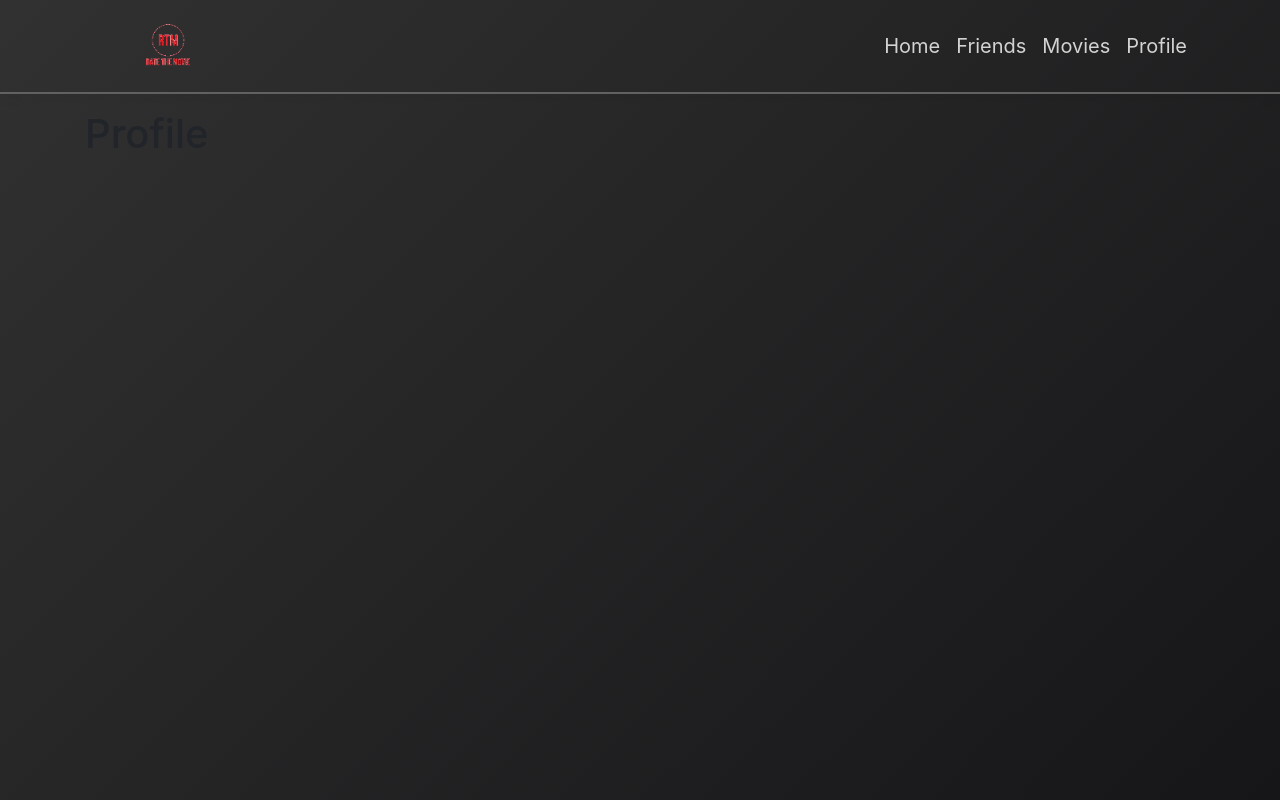
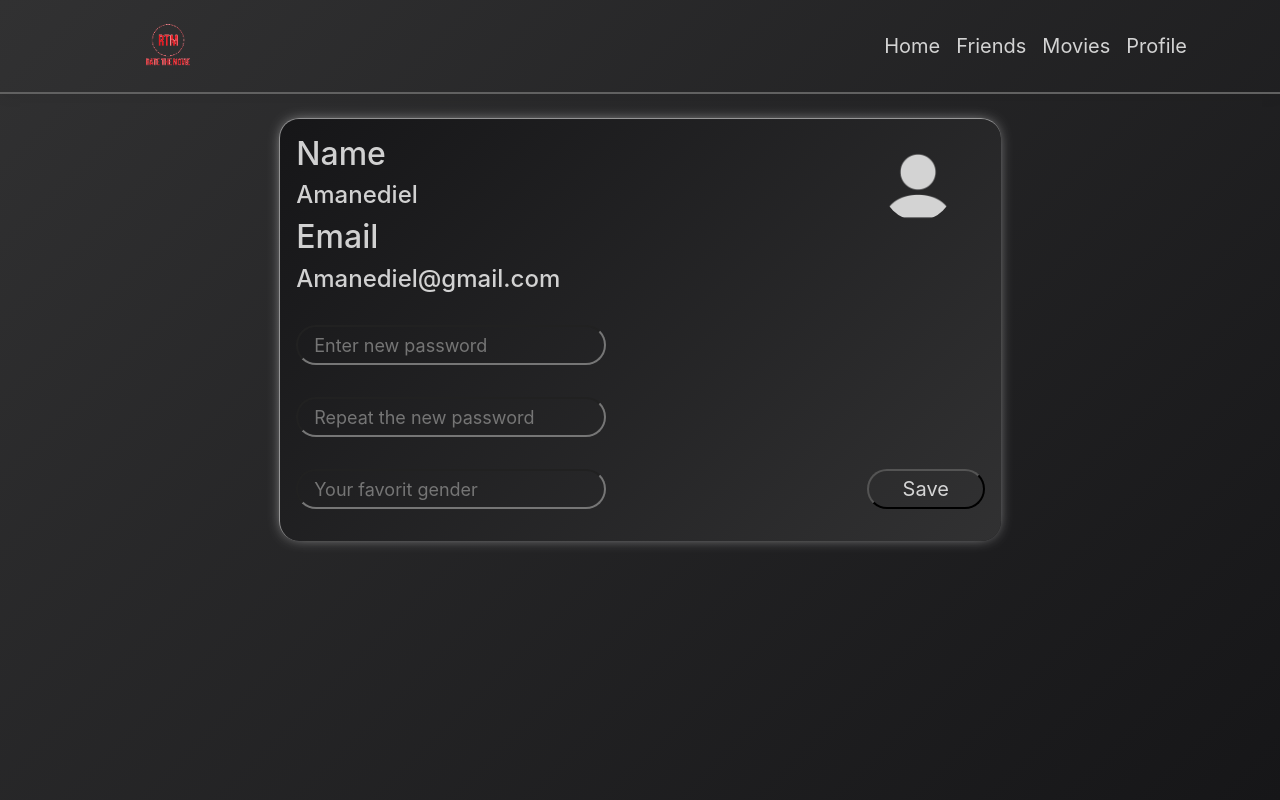
Before and after one commit to Mojtabarezaei4/RateTheMovie, a React (Create React App) app in the folder RateTheMovie/RateTheMovie/ClientApp/: page /profile in a window 1280 px wide. Built offline with nearby package versions, Linux system fonts and the light colour scheme.

Commit message:
Made the profileCard

```diff
--- a/RateTheMovie/RateTheMovie/ClientApp/src/components/card/Card.css
+++ b/RateTheMovie/RateTheMovie/ClientApp/src/components/card/Card.css
@@ -119,18 +119,17 @@ p {
     border-radius: 20px;
     transition: .2s;
     text-overflow: ellipsis;
-
-
 }
 
-.movie input:focus {
+.movie input:focus,
+.profile-form input:focus {
     outline: none;
     box-shadow: 0px 0px 15px -5px;
 }
 
-.description::placeholder {
+.description::placeholder,
+.profile-form::placeholder {
     top: 0;
-    margin-top: -12rem;
     text-align: start;
 }
 
@@ -147,3 +146,72 @@ p {
 .movie button:focus {
     outline: none;
 }
+
+.profile-container {
+    display: flex;
+    justify-content: space-between;
+    color: rgba(255, 255, 255, 0.8);
+}
+
+.left-side {
+    position: relative;
+    margin-top: 1rem;
+    margin-left: 1rem;
+    margin-right: 1rem;
+    margin-bottom: 1rem;
+}
+
+.profile-form {
+    position: relative;
+    display: flex;
+    flex-direction: column;
+    margin-top: 1rem;
+}
+
+.profile-form input {
+    margin-top: 1rem;
+    height: 40px;
+    position: relative;
+    font-size: 18px;
+    margin-bottom: 1rem;
+    background-color: transparent;
+    color: rgba(255, 255, 255, 0.8);
+    border-radius: 20px;
+    transition: .2s;
+    text-overflow: ellipsis;
+    padding-left: 1rem;
+}
+
+.right-side {
+    display: flex;
+    flex-direction: column;
+    justify-content: space-between;
+    margin-right: 1rem;
+    padding-bottom: 1rem;
+}
+
+.card-icon {
+    margin-left: 1rem;
+    margin-right: 2rem;
+    margin-top: 2rem;
+    margin-bottom: 1rem;
+    width: 70px;
+    float: left;
+    border-radius: 50% 50%;
+}
+
+.right-side button {
+    height: 40px;
+    width: 100%;
+    align-content: center;
+    background-color: transparent;
+    color: rgba(255, 255, 255, 0.8);
+    border-radius: 20px;
+    margin-bottom: 1rem;
+    margin-right: 2rem;
+    font-size: 20px;
+}
+
+.right-side button:focus {
+    outline: none;
+}
--- /dev/null
+++ b/RateTheMovie/RateTheMovie/ClientApp/src/components/card/ProfileCard.js
@@ -0,0 +1,25 @@
+import React from 'react'
+
+import './Card.css'
+
+export default function ProfileCard({userName, userEmail, icon}) {
+    return (
+        <div className="card-container profile-container">
+            <div className="left-side" >
+                <h2>Name</h2>
+                <h4>{userName}</h4>
+                <h2>Email</h2>
+                <h4>{userEmail}</h4>
+                <form className="profile-form">
+                    <input type="password" name="password" placeholder="Enter new password"/>
+                    <input type="password" name="repeat-password" placeholder="Repeat the new password"/>
+                    <input type="text" name="gender" placeholder="Your favorit gender"/>
+                </form>
+            </div>
+            <div className="right-side">
+                <img className="card-icon" src={icon} />
+                <button>Save</button>
+            </div>
+      </div>
+    )
+}
--- a/RateTheMovie/RateTheMovie/ClientApp/src/components/profile/Profile.js
+++ b/RateTheMovie/RateTheMovie/ClientApp/src/components/profile/Profile.js
@@ -1,13 +1,19 @@
 import React, { Component } from 'react';
+import ProfileCard from '../card/ProfileCard';
+
+import "./Profile.css"
 
 export class Profile extends Component {
   static displayName = Profile.name;
 
   render () {
     return (
-      <div>
-        <h1>Profile</h1>
-
+      <div  className="profile-container">
+        <ProfileCard
+          userName="Amanediel"
+          userEmail="Amanediel@gmail.com"
+          icon="/images/userAvatar.png"
+        />
       </div>
     );
   }
```
Also changed, not shown: RateTheMovie/RateTheMovie/ClientApp/src/components/serachBar/Search.js (added, +11 -0 lines), RateTheMovie/RateTheMovie/ClientApp/src/components/profile/Profile.css (added), RateTheMovie/RateTheMovie/ClientApp/src/components/serachBar/Search.css (added).
